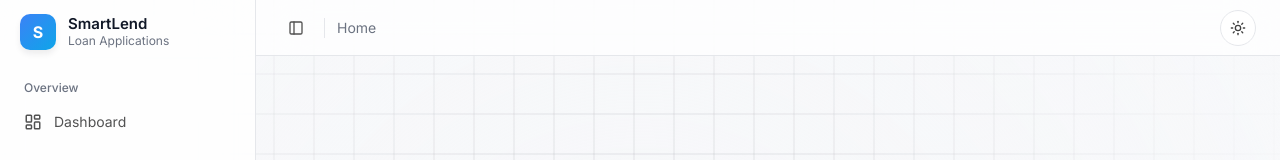
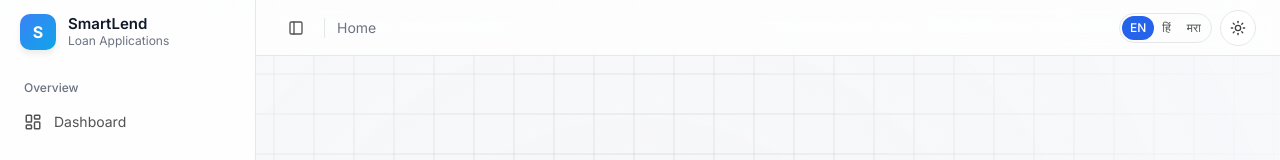
Before and after one commit to Shreyash-Thakur/SmartLend, a React (Vite) app in the folder frontend/: page /dashboard/org in a window 1280 px wide. Shown: the top 160 px of the page. Built offline with nearby package versions, Linux system fonts and the light colour scheme; no server answers; sample sign-in values are in the browser's storage.

Commit message:
feat(ui): language toggle on the customer side

```diff
--- a/frontend/src/components/layouts/AppShell.tsx
+++ b/frontend/src/components/layouts/AppShell.tsx
@@ -3,6 +3,8 @@ import { Link, useLocation, useNavigate, useOutlet } from 'react-router-dom'
 import { AnimatePresence, motion } from 'framer-motion'
 import { ChevronRight, LogOut, Menu, PanelLeft, X } from 'lucide-react'
 import { ThemeToggle } from '@/components/theme/ThemeToggle'
+import { DomTranslator } from '@/i18n/DomTranslator'
+import { useLanguageStore, type Language } from '@/store/languageStore'
 import { AppLoader } from '@/components/loader/AppLoader'
 import { useAuth } from '@/hooks/useAuth'
 import { useAuthStore } from '@/store/authStore'
@@ -55,7 +57,9 @@ export function AppShell() {
   }, [location.pathname, location.search])
 
   return (
-    <div className="min-h-screen">
+    // Customer pages are translated in place (Hindi/Marathi); org stays English.
+    <div className="min-h-screen" data-i18n-root={isOrg ? undefined : ''}>
+      {!isOrg && <DomTranslator />}
       <a
         href="#main-content"
         className="sr-only focus:not-sr-only focus:fixed focus:left-4 focus:top-4 focus:z-[60] focus:rounded-lg focus:bg-white focus:px-4 focus:py-2"
@@ -140,6 +144,7 @@ export function AppShell() {
             )}
           </nav>
           <div className="ml-auto flex items-center gap-2">
+            {!isOrg && <LanguageToggle />}
             <ThemeToggle />
           </div>
         </header>
@@ -291,3 +296,34 @@ function UserBlock({ collapsed }: { collapsed: boolean }) {
     </div>
   )
 }
+
+const LANGUAGES: Array<{ code: Language; label: string; name: string }> = [
+  { code: 'en', label: 'EN', name: 'English' },
+  { code: 'hi', label: 'हिं', name: 'हिन्दी' },
+  { code: 'mr', label: 'मरा', name: 'मराठी' },
+]
+
+/** EN / हिं / मरा switch for the customer side. data-i18n-skip keeps the
+ *  translator from rewriting its own labels. */
+function LanguageToggle() {
+  const language = useLanguageStore((state) => state.language)
+  const setLanguage = useLanguageStore((state) => state.setLanguage)
+  return (
+    <div data-i18n-skip role="group" aria-label="Language" className="flex rounded-lg border border-neutral-200 p-0.5 text-xs">
+      {LANGUAGES.map(({ code, label, name }) => (
+        <button
+          key={code}
+          type="button"
+          title={name}
+          aria-pressed={language === code}
+          onClick={() => setLanguage(code)}
+          className={`rounded-md px-2 py-1 font-medium transition-colors ${
+            language === code ? 'bg-primary-600 text-white' : 'text-neutral-600 hover:bg-neutral-100'
+          }`}
+        >
+          {label}
+        </button>
+      ))}
+    </div>
+  )
+}
```
